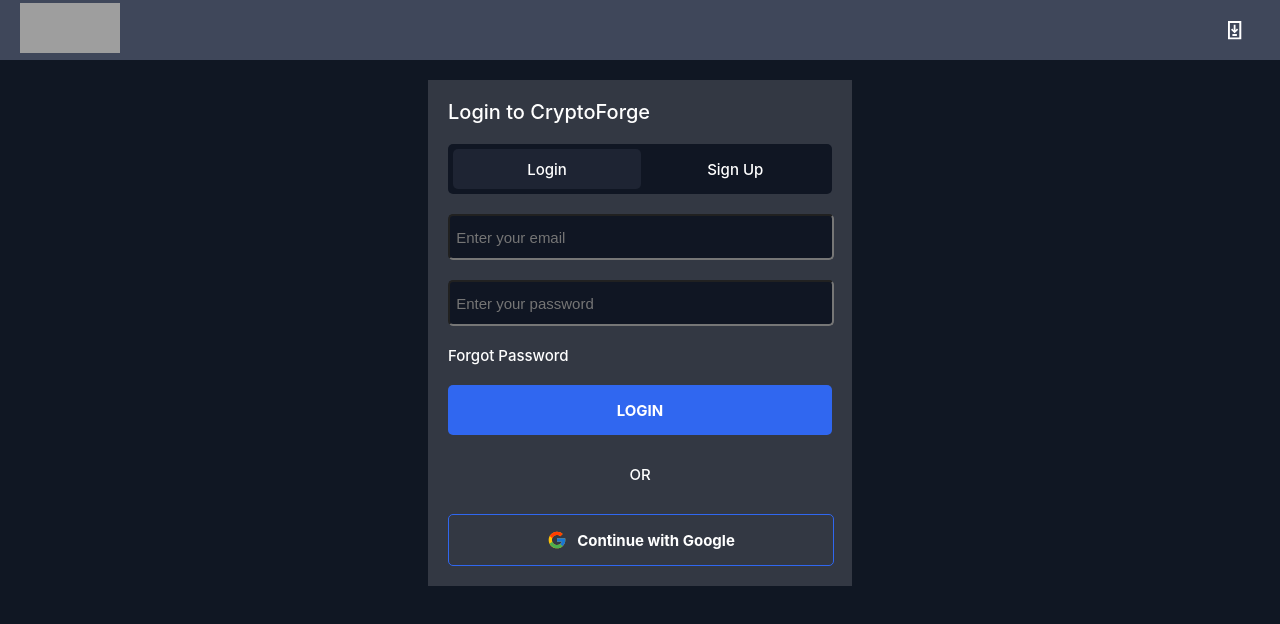
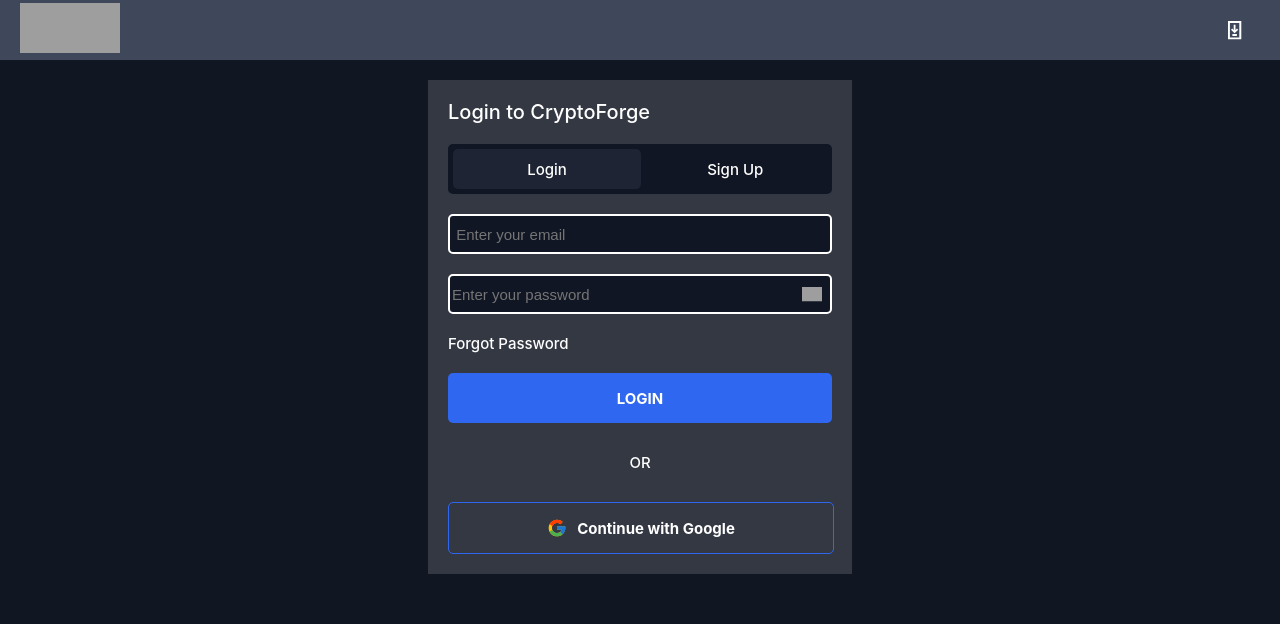
Before and after one commit to BiswayanMazumder/CryptoBase, a React (Create React App) app in the folder crypto-webpage/: page /login in a window 1280 px wide. Shown: the top 624 px of the page. Built offline with nearby package versions, Linux system fonts and the light colour scheme; grey boxes are pictures that could not be loaded.

Commit message:
Hide and show password allowed

```diff
--- a/crypto-webpage/src/App.css
+++ b/crypto-webpage/src/App.css
@@ -589,26 +589,40 @@ html {
 
   }
 }
-.emailaddress{
+.emailaddress {
+  position: relative;
+  width: 100%;
+  display: flex;
+  flex-direction: row;
+}
+
+.input-container {
   position: relative;
   width: 100%;
 }
-.xjcxxckxc{
-  width: 98.5%;
-  height:40px;
+
+.xjcxxckxc {
+  width: 100%;
+  height: 40px;
   font-size: 15px;
   background-color: #101623;
-  position: relative;
-  /* gap: 20px; */
+  border: 2px solid white;
   border-radius: 5px;
-  display: flex;
-  flex-direction: row;
-  /* justify-content: space-around; */
-  border: 2px 2px solid white;
-  align-items: center;
   color: white;
-  /* margin-bottom: 10px; */
+  padding-right: 40px; /* Extra space for the image */
+  box-sizing: border-box; /* Ensures padding is included in width */
 }
+
+.toggle-icon {
+  position: absolute;
+  right: 10px; /* Position from the right edge of the container */
+  top: 50%;
+  transform: translateY(-50%); /* Center vertically */
+  cursor: pointer;
+  width: 20px; /* Adjust size as needed */
+  height: auto; /* Maintain aspect ratio */
+}
+
 .dnjdkssq{
   font-size: 15px;
   text-decoration: none;
--- a/crypto-webpage/src/Login Page/loginhomepage.jsx
+++ b/crypto-webpage/src/Login Page/loginhomepage.jsx
@@ -1,4 +1,4 @@
-import React, { useEffect } from 'react'
+import React, { useEffect, useState } from 'react'
 import { Link } from 'react-router-dom'
 // Import the functions you need from the SDKs you need
 import { initializeApp } from "firebase/app";
@@ -49,6 +49,11 @@ export default function Loginhomepage() {
                 // ...
             });
     }
+    const [passwordHidden, setPasswordHidden] = useState(true);
+    const handleClick = () => {
+        setPasswordHidden(!passwordHidden);
+        console.log('Password hidden:', passwordHidden);
+    };
     return (
         <>
             <div className="webbody">
@@ -56,10 +61,10 @@ export default function Loginhomepage() {
                     <Link to={'/'}>
                         <img src="https://firebasestorage.googleapis.com/v0/b/cryptobase-admin.appspot.com/o/CryptoBase%20Admin%20photos%2Fcryptobaselogo.png?alt=media&token=ad490f3d-9ecd-451d-bab9-e7d3974093a0" alt="" className='homelogo' />
                     </Link>
-                    <Link to={'/download'} style={{paddingRight:"20px"}} target='_blank'>
-                    <div className="idsksld">
-                    <svg width="24" height="24" fill="white" viewBox="0 0 1024 1024" class="sc-fFucqa hUWLJA"><path d="M695.467 209.067v618.666H294.4V209.067h401.067zM776.533 128h-563.2v780.8H780.8V128h-4.267z"></path><path d="M648.533 499.2l-153.6 149.333-153.6-149.333 55.467-55.467 59.733 76.8v-230.4h76.8v230.4l59.734-76.8 55.466 55.467zm-247.85 188.117v76.8h192v-76.8h-192z" fill='white'></path></svg>
-                    </div>
+                    <Link to={'/download'} style={{ paddingRight: "20px" }} target='_blank'>
+                        <div className="idsksld">
+                            <svg width="24" height="24" fill="white" viewBox="0 0 1024 1024" class="sc-fFucqa hUWLJA"><path d="M695.467 209.067v618.666H294.4V209.067h401.067zM776.533 128h-563.2v780.8H780.8V128h-4.267z"></path><path d="M648.533 499.2l-153.6 149.333-153.6-149.333 55.467-55.467 59.733 76.8v-230.4h76.8v230.4l59.734-76.8 55.466 55.467zm-247.85 188.117v76.8h192v-76.8h-192z" fill='white'></path></svg>
+                        </div>
                     </Link>
                 </div>
                 <center>
@@ -79,8 +84,12 @@ export default function Loginhomepage() {
                             <input type="text" placeholder=" Enter your email" className='xjcxxckxc' />
                         </div>
                         <div className="emailaddress">
-                            <input type="password" placeholder=" Enter your password" className='xjcxxckxc' />
+                            <div className="input-container">
+                                <input type={passwordHidden ? "password" : "text"} placeholder="Enter your password" className='xjcxxckxc' />
+                                <img src="https://account.coindcx.com/assets/password_hidden.svg" alt="Toggle Password Visibility" className='toggle-icon' onClick={handleClick} />
+                            </div>
                         </div>
+
                         <Link className="dnjdkssq">
                             <div>
                                 Forgot Password
--- a/crypto-webpage/src/Login Page/signuphomepage.jsx
+++ b/crypto-webpage/src/Login Page/signuphomepage.jsx
@@ -1,7 +1,7 @@
-import React, { useEffect } from 'react'
+import React, { useEffect, useState } from 'react'
 import { Link } from 'react-router-dom'
 import { getAuth, signInWithPopup, GoogleAuthProvider, createUserWithEmailAndPassword } from "firebase/auth";
-import { doc, getFirestore,setDoc } from "firebase/firestore";
+import { doc, getFirestore, setDoc } from "firebase/firestore";
 import { initializeApp } from "firebase/app";
 const provider = new GoogleAuthProvider();
 // TODO: Add SDKs for Firebase products that you want to use
@@ -73,7 +73,7 @@ export default function Signuphomepage() {
             await setDoc(doc(db, 'User Details', userId), userData);
 
             console.log('User created and details written to Firestore!');
-            window.location.href='/';
+            window.location.href = '/';
         } catch (error) {
             console.error('Error creating user or writing to Firestore:', error);
         }
@@ -100,6 +100,11 @@ export default function Signuphomepage() {
                 // ...
             });
     }
+    const [passwordHidden, setPasswordHidden] = useState(true);
+    const handleClick = () => {
+        setPasswordHidden(!passwordHidden);
+        console.log('Password hidden:', passwordHidden);
+    };
     return (
         <>
             <div className="webbody">
@@ -107,7 +112,7 @@ export default function Signuphomepage() {
                     <Link to={'/'}>
                         <img src="https://firebasestorage.googleapis.com/v0/b/cryptobase-admin.appspot.com/o/CryptoBase%20Admin%20photos%2Fcryptobaselogo.png?alt=media&token=ad490f3d-9ecd-451d-bab9-e7d3974093a0" alt="" className='homelogo' />
                     </Link>
-                    <Link to={'/download'} style={{paddingRight:"20px"}}>
+                    <Link to={'/download'} style={{ paddingRight: "20px" }}>
                         <div className="idsksld">
                             <svg width="24" height="24" fill="white" viewBox="0 0 1024 1024" class="sc-fFucqa hUWLJA"><path d="M695.467 209.067v618.666H294.4V209.067h401.067zM776.533 128h-563.2v780.8H780.8V128h-4.267z"></path><path d="M648.533 499.2l-153.6 149.333-153.6-149.333 55.467-55.467 59.733 76.8v-230.4h76.8v230.4l59.734-76.8 55.466 55.467zm-247.85 188.117v76.8h192v-76.8h-192z" fill='white'></path></svg>
                         </div>
@@ -130,12 +135,16 @@ export default function Signuphomepage() {
                             <input type="text" placeholder=" Enter your name" className='xjcxxckxc' id='skdkdwld' />
                         </div>
                         <div className="emailaddress">
-                            <input type="text" placeholder=" Enter your email" className='xjcxxckxc' id='okslxzdlkdm'/>
+                            <input type="text" placeholder=" Enter your email" className='xjcxxckxc' id='okslxzdlkdm' />
                         </div>
                         <div className="emailaddress">
-                            <input type="password" placeholder=" Enter your password" className='xjcxxckxc' id='wioiwodkwl'/>
+                            <div className="input-container">
+                                <input type={passwordHidden ? "password" : "text"} placeholder="Enter your password" className='xjcxxckxc' />
+                                <img src="https://account.coindcx.com/assets/password_hidden.svg" alt="Toggle Password Visibility" className='toggle-icon' onClick={handleClick}/>
                             </div>
-                        <Link className="loginsignup" style={{ backgroundColor: '#3067F0', justifyContent: "center", fontWeight: "bold", marginBottom: "10px",textDecoration:"none",color:"white" }} onClick={signup}>
+                        </div>
+
+                        <Link className="loginsignup" style={{ backgroundColor: '#3067F0', justifyContent: "center", fontWeight: "bold", marginBottom: "10px", textDecoration: "none", color: "white" }} onClick={signup}>
                             <div>
                                 SIGN UP
                             </div>
```
Lines whose indentation alone changed are shown as unchanged.
